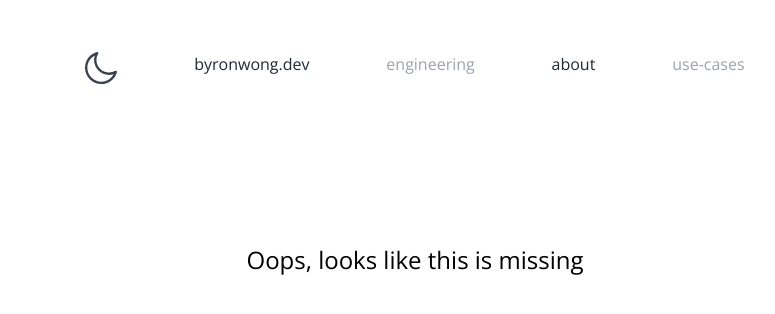
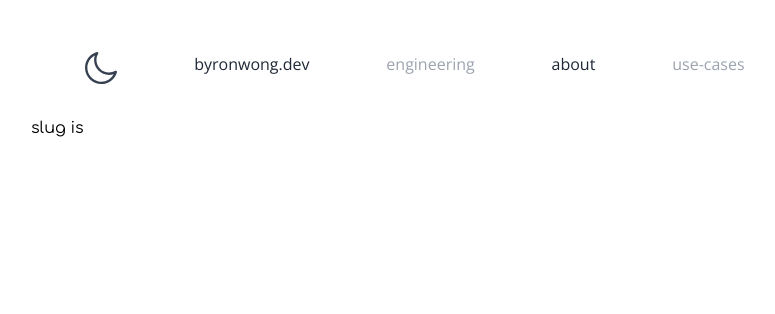
Before and after one commit to byronwong-dev/byronwong-dev.github.io, a React (Vite) app: page / in a window 1280 px wide. Shown: the top 314 px of the page, without its empty margins (225-1000 px from the left). Built offline with nearby package versions, Linux system fonts and the light colour scheme.

Commit message:
refactor: routing refactor: move out routes to src/routes.tsx

```diff
--- a/package.json
+++ b/package.json
@@ -10,6 +10,7 @@
         "svgr": "zsh -c 'npx @svgr/cli --typescript --out-dir src/assets/icons/components src/assets/icons/svg/$0'"
     },
     "dependencies": {
+        "lodash": "^4.17.21",
         "react": "^18.0.0",
         "react-dom": "^18.0.0",
         "react-markdown": "^8.0.3",
@@ -17,6 +18,7 @@
     },
     "devDependencies": {
         "@svgr/cli": "^6.2.1",
+        "@types/lodash": "^4.14.182",
         "@types/react": "^18.0.0",
         "@types/react-dom": "^18.0.0",
         "@typescript-eslint/eslint-plugin": "^5.30.5",
--- a/src/App.tsx
+++ b/src/App.tsx
@@ -1,11 +1,11 @@
-import Layout from './pages/layout'
-import { routes } from './routes'
+import Layout from './pages/layout/default'
+import { navigations } from './routes'
 
 function App() {
 
   return (
     <div className="App">
-      <Layout routes={routes}>
+      <Layout navigations={navigations}>
       </Layout>
     </div>
   )
--- a/src/pages/common/navigation.tsx
+++ b/src/pages/common/navigation.tsx
@@ -1,6 +1,6 @@
 import { Link } from "react-router-dom"
 import ThemeToggler from "../components/themeToggler"
-import { RouteLink } from "./types"
+import { RouteLink } from "../types"
 
 type Props = {
   className?: string
--- a/src/pages/common/navigationOutlet.tsx
+++ b/src/pages/common/navigationOutlet.tsx
@@ -1,19 +1,9 @@
-import { Route, Routes } from "react-router-dom"
-import About from "../about"
-import Blog from "../../blog"
-import Error from "./error"
-
+import { useRoutes } from "react-router-dom"
+import { routes } from "../../routes"
 
 const NavigationOutlet: React.FC = () => {
-
-  return <>
-    <Routes>
-        <Route path="/about" element={<About />}></Route>
-        <Route path="/blog/:slug" element={<Blog />}></Route>
-        <Route path="*" element={<Error />}></Route>
-    </Routes>
-  </>
-
+  const router = useRoutes(routes)
+  return router
 }
 
 export default NavigationOutlet
--- a/src/pages/layout/index.tsx
+++ b/src/pages/layout/default.tsx
@@ -1,19 +1,19 @@
 import { PropsWithChildren } from "react"
 import Navigation from "../common/navigation"
-import { RouteLink } from "../common/types"
+import { RouteLink } from "../types"
 import NavigationOutlet from "../common/navigationOutlet"
 import { Outlet } from "react-router-dom"
 
 
 interface LayoutProp extends PropsWithChildren {
-  routes: RouteLink[]
+  navigations: RouteLink[]
 }
 
 const Layout = (prop: LayoutProp) => {
 
   return <div className="w-full h-screen transition-colors duration-500 bg-white dark:bg-gray-800">
     <div className="flex flex-col h-full py-5 m-auto md:max-w-3xl">
-      <Navigation className="mt-8" routes={prop.routes} />
+      <Navigation className="mt-8" routes={prop.navigations} />
       <main className="flex flex-col h-full mt-4 dark:text-gray-200 md:mt-8">
         <NavigationOutlet />
         <Outlet></Outlet>
--- a/src/routes.ts
+++ /dev/null
@@ -1,22 +0,0 @@
-import { RouteLink } from "./pages/common/types";
-
-export const routes: RouteLink[] = [
-  {
-    path: '/',
-    name: 'byronwong.dev',
-  },
-  {
-    path: '#',
-    name: 'engineering',
-    disabled: true
-  },
-  {
-    path: '/about',
-    name: 'about',
-  },
-  {
-    path: '#',
-    name: 'use-cases',
-    disabled: true
-  },
-]
--- /dev/null
+++ b/src/routes.tsx
@@ -0,0 +1,43 @@
+import { RouteObject } from "react-router-dom";
+import Blog from "./blog";
+import About from "./pages/about";
+import Error from "./pages/common/error";
+import { RouteLink } from "./pages/types";
+
+// navigation generated links
+export const navigations: RouteLink[] = [
+  {
+    path: '/',
+    name: 'byronwong.dev',
+  },
+  {
+    path: '#',
+    name: 'engineering',
+    disabled: true
+  },
+  {
+    path: '/about',
+    name: 'about',
+  },
+  {
+    path: '#',
+    name: 'use-cases',
+    disabled: true
+  },
+]
+
+// actual routes
+export const routes: RouteObject[] = [
+  {
+    path: '/',
+    element: <Blog/>
+  },
+  {
+    path: '/about',
+    element: <About/>
+  },
+  {
+    path: '*',
+    element: <Error/>
+  },
+]
```
Also changed, not shown: src/pages/types.ts (renamed from src/pages/common/types.ts), 1 other file (tests, documents, lock files or other folders).
